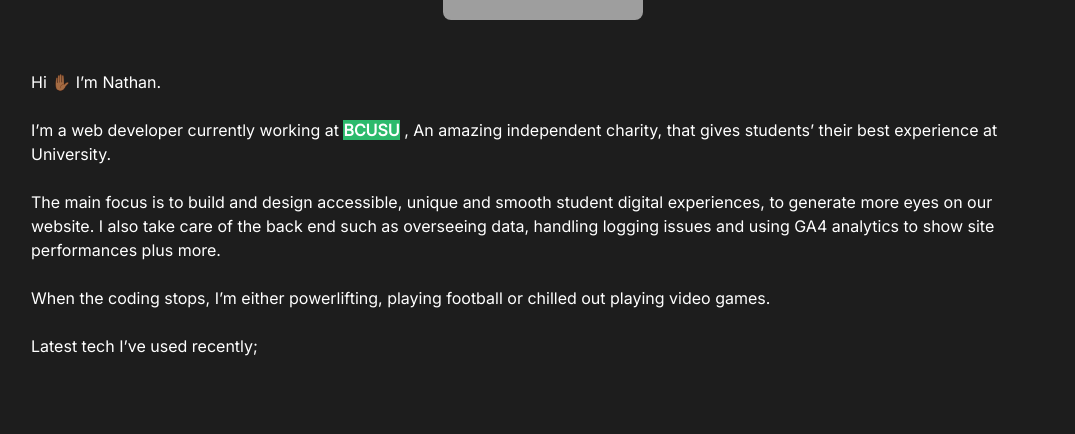
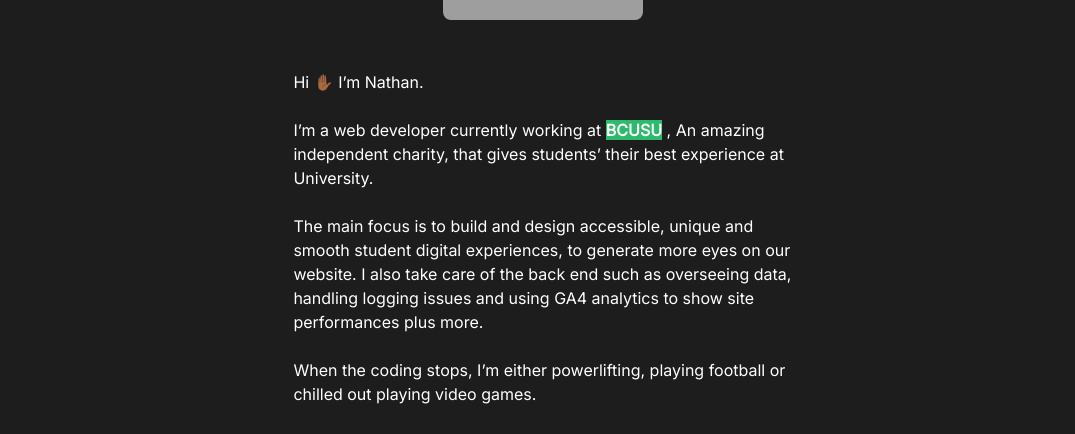
Before and after one commit to Nathan-47/nathanparchment.com-v03, a React (Create React App) app: page /about in a window 1280 px wide. Shown: the part 348-782 px from the top of the page, without its empty margins (97-1172 px from the left). Built offline with nearby package versions, Linux system fonts and the light colour scheme; grey boxes are pictures that could not be loaded; a web font is replaced by a local one.

Commit message:
Add files via upload

```diff
--- a/src/sass/style.scss
+++ b/src/sass/style.scss
@@ -59,7 +59,7 @@ Nav {
   margin: auto;
 }
 .width-body {
-  width: 60%;
+  width: 60% !important;
   margin: 30px auto;
 }
 
@@ -392,7 +392,7 @@ nav ul a {
 .feature-bio {
   font-style: italic;
 }
-.learning-heading {
+.heading-two {
   font-family: $archivo;
   color: $secondary-color;
   font-size: 1.5rem;
@@ -444,7 +444,7 @@ nav ul a {
 
 @media screen and (max-width: 850px) {
   .bg-white {width: 70% !important;}
-  .learning-heading {font-size: 1.3rem;}
+  .heading-two {font-size: 1.3rem;}
 }
 
 @media screen and (max-width: 600px) {
@@ -474,29 +474,33 @@ nav ul a {
 .sm\:py-10 {
   padding-bottom: 6.5rem !important;
 }
-.imageme {
-  margin-left: 15em !important;
-  border-radius: 8px;
-}
 .imagemiddle {
   margin-left: 0em;
   margin-bottom: 20px;
   border-radius: 8px;
 }
-.imageright {
-  position: relative;
-  margin-right: 20em;
-  border-radius: 8px;
+.heading-about {
+  font-family: $archivo;
+  color: $secondary-color;
+  font-size: 1.8rem;
+  text-align: center;
+}
+.heading-about-two {
+  font-family: $archivo;
+  color: $trim-color;
+  font-size: 1.8rem;
+  text-align: center;
 }
 #text-about {
   color: white;
-  width: 50%;
+  width: 65% !important;
   margin: 30px auto;
   font-family: $inter;
+  font-size: 1rem;
+  font-size-adjust: none !important;
 }
 
 @media screen and (max-width: 1800px) {
-#text-about {width: 100%;}
 .blur-3xl {display: none !important;}
 }
 
@@ -586,9 +590,9 @@ body {overflow-y: auto;}
 }
 }
 
-@media screen and (max-width: 1550px) {
-  .width-body {width: 80%;}
-}
+// @media screen and (max-width: 1550px) {
+//   .width-body {width: 65%;}
+// }
 
 @media screen and (max-width: 1250px) {
   .card-body {
```
